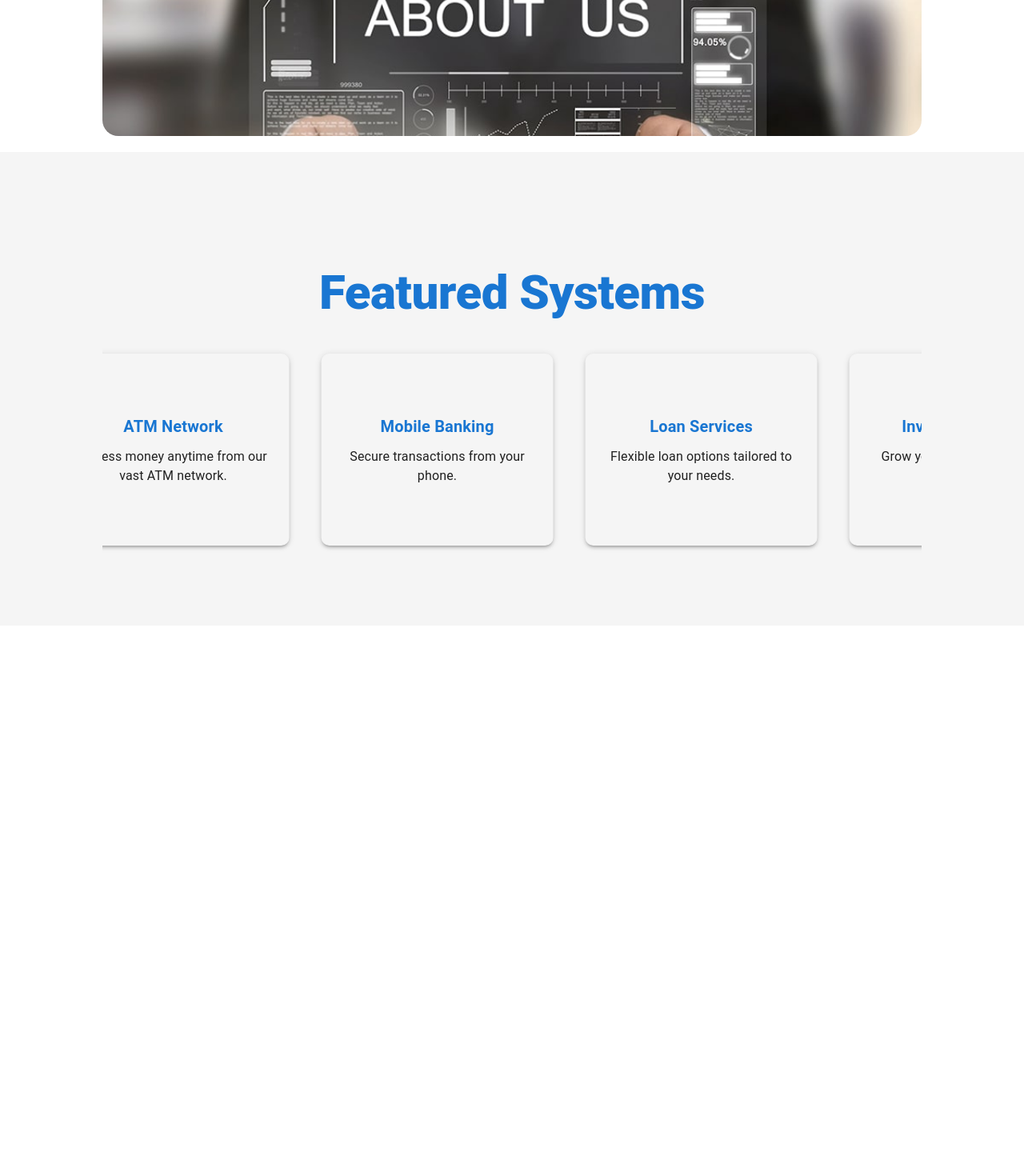
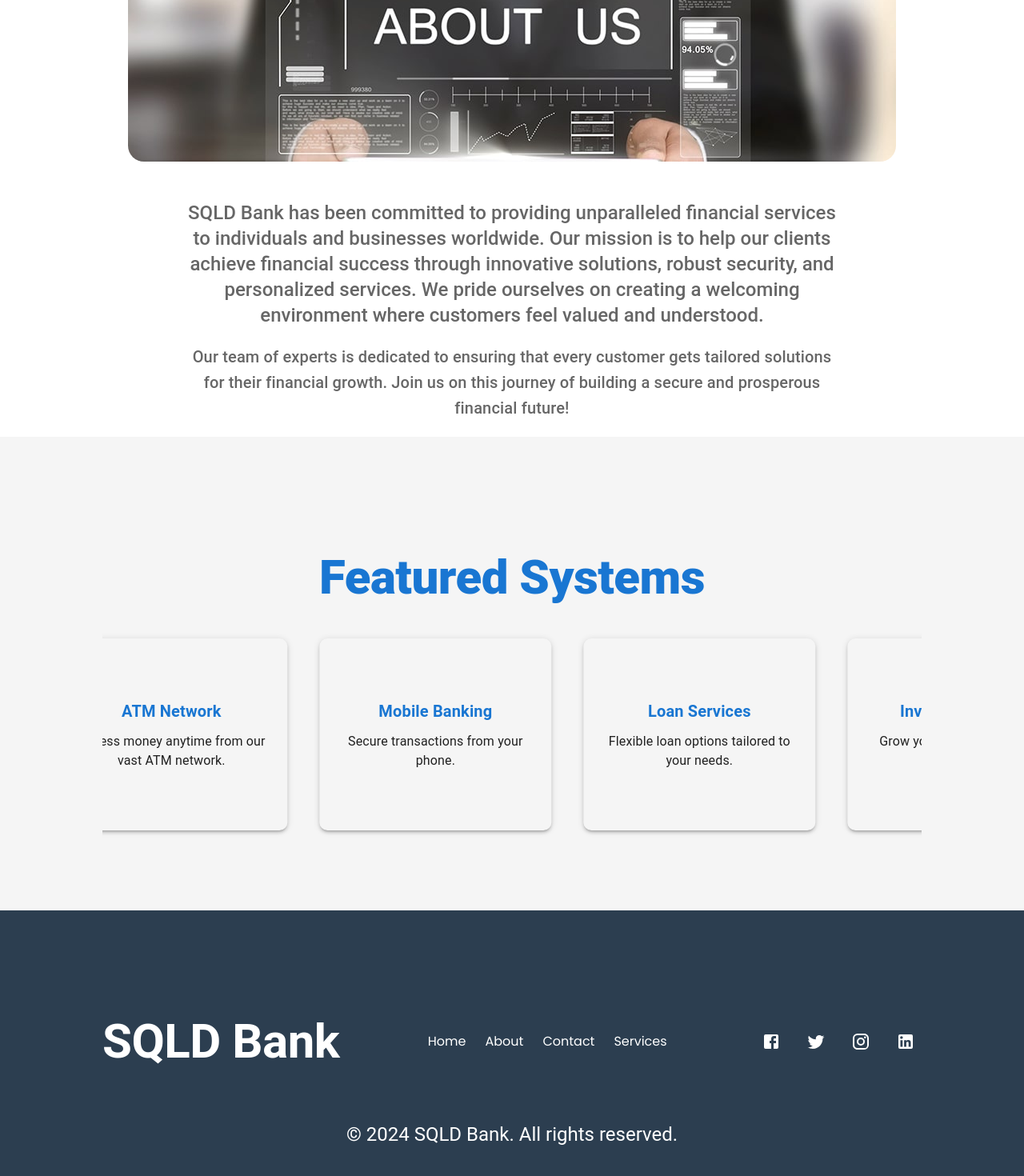
Before and after one commit to jim-les/SQLD-BANK, a React (Vite) app: page / in a window 1280 px wide. Shown: the part 2551-4021 px from the top of the page at 80% size. Before the commit the page ends 3333 px from the top, so only its background shows below. Built offline with nearby package versions, Linux system fonts and the light colour scheme.

Commit message:
Made an update to the forgot password ui

```diff
--- a/src/compontents/AboutUs.jsx
+++ b/src/compontents/AboutUs.jsx
@@ -1,4 +1,4 @@
-import { Box, Paper, Typography } from '@mui/material';
+import { Box, Typography } from '@mui/material';
 import React from 'react';
 import { motion } from 'framer-motion'; // Importing framer-motion
 
@@ -8,16 +8,18 @@ const AboutUs = () => {
 
     return (
         <Box paddingTop={20}>
+            {/* Section Title */}
             <Typography variant="h2" align="center" color="primary" fontWeight={800}>
                 About Us
             </Typography>
-            <Box>
+
+            {/* Image with Animation */}
+            <Box mt={4} display="flex" justifyContent="center">
                 <motion.div
                     initial={{ opacity: 0, y: 50 }} // Initial state
                     animate={{ opacity: 1, y: 0 }} // Animation when in view
                     whileHover={{ scale: 1.05 }} // Hover effect
                     whileTap={{ scale: 0.95 }} // Tap effect for mobile
-
                 >
                     <div style={{
                         width: '100%',
@@ -30,6 +32,36 @@ const AboutUs = () => {
                     </div>
                 </motion.div>
             </Box>
+
+            {/* Context/Description Text */}
+            <Box mt={6} padding="0 10%">
+                <motion.div
+                    initial={{ opacity: 0, x: -50 }} // Fade in from the left
+                    animate={{ opacity: 1, x: 0 }} // Slide in animation
+                    transition={{ duration: 0.6, delay: 0.2 }} // Smooth transition
+                >
+                    <Typography variant="h5" color="textSecondary" align="center" fontWeight={500}>
+                        SQLD Bank has been committed to providing unparalleled financial services
+                        to individuals and businesses worldwide. Our mission is to help our clients
+                        achieve financial success through innovative solutions, robust security, and
+                        personalized services. We pride ourselves on creating a welcoming environment
+                        where customers feel valued and understood.
+                    </Typography>
+                </motion.div>
+
+                <motion.div
+                    initial={{ opacity: 0, x: 50 }} // Fade in from the right
+                    animate={{ opacity: 1, x: 0 }} // Slide in animation
+                    transition={{ duration: 0.6, delay: 0.4 }} // Smooth transition
+                    style={{ marginTop: '20px' }}
+                >
+                    <Typography variant="h6" color="textSecondary" align="center">
+                        Our team of experts is dedicated to ensuring that every customer gets
+                        tailored solutions for their financial growth. Join us on this journey
+                        of building a secure and prosperous financial future!
+                    </Typography>
+                </motion.div>
+            </Box>
         </Box>
     );
 };
--- a/src/compontents/Footer.jsx
+++ b/src/compontents/Footer.jsx
@@ -14,6 +14,8 @@ const Footer = () => {
                 color: 'white',
                 padding: '20px 0',
                 marginTop: 'auto',
+                minHeight: '60vh',
+                paddingTop: '10%',
             }}
         >
             <Box
@@ -24,7 +26,7 @@ const Footer = () => {
                 flexDirection={{ xs: 'column', md: 'row' }} // Stack on small screens
             >
                 {/* Left Section: Company Info */}
-                <Typography variant="h6" fontWeight="bold">
+                <Typography variant="h2" fontWeight="bold">
                     SQLD Bank
                 </Typography>
 
@@ -54,8 +56,8 @@ const Footer = () => {
             </Box>
 
             {/* Bottom Section: Copyright */}
-            <Box textAlign="center" paddingTop="10px">
-                <Typography variant="body2">
+            <Box textAlign="center" paddingTop="5%">
+                <Typography variant="h5">
                     © {new Date().getFullYear()} SQLD Bank. All rights reserved.
                 </Typography>
             </Box>
--- a/src/screens/HomeScreen.jsx
+++ b/src/screens/HomeScreen.jsx
@@ -6,6 +6,7 @@ import logo from '../assets/logo.png';
 import OurServices from '../compontents/OurServices';
 import AboutUs from '../compontents/AboutUs';
 import FeatureSystems from '../compontents/FeatureSystems';
+import Footer from '../compontents/Footer';
 const HomeScreen = () => {
     const theme = useTheme();
     const isMobile = useMediaQuery(theme.breakpoints.down('sm')); // Detect mobile screen
@@ -130,7 +131,12 @@ const HomeScreen = () => {
             >
                 {/* Featured Systems */}
                 <FeatureSystems />
+
+
+
             </Box>
+            {/* Footer */}
+            <Footer />
 
 
         </Box>
```
